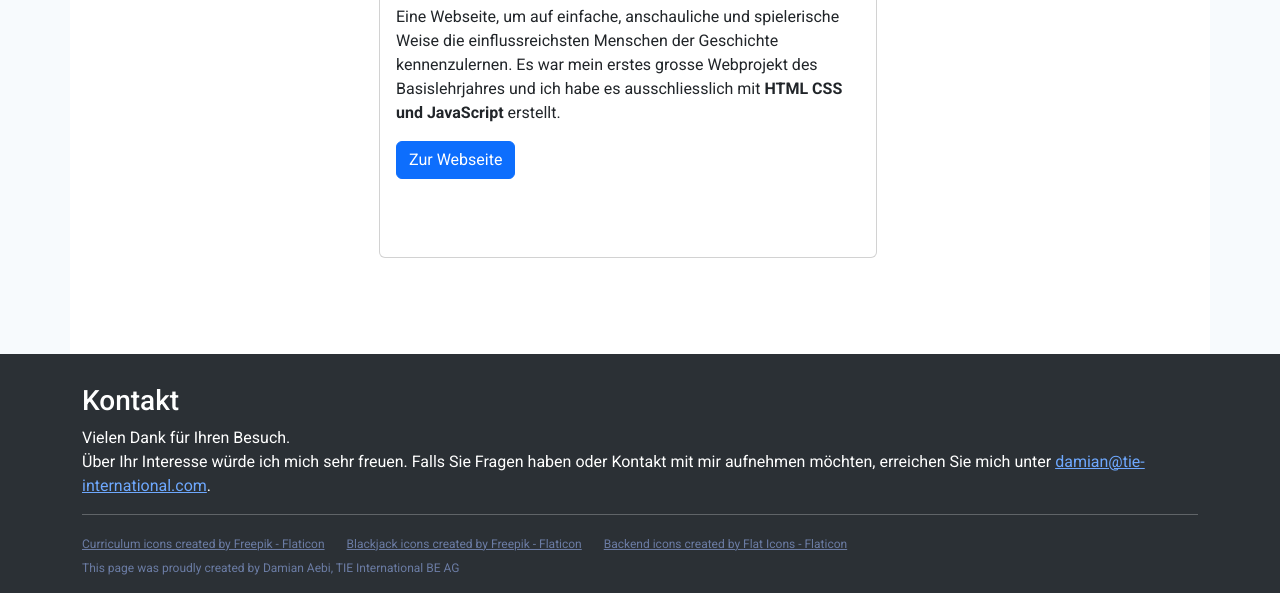
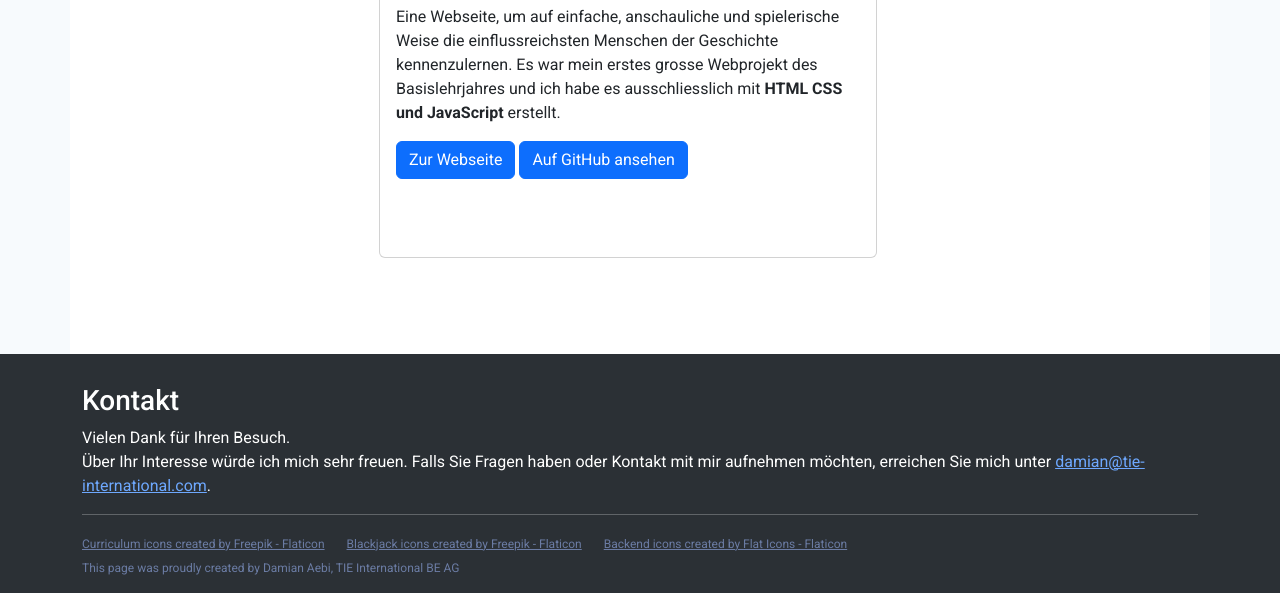
Before and after one commit to DamianAebi/DamianAebi.github.io, a plain HTML site: page index.html in a window 1280 px wide. Shown: the part 3233-3826 px from the top of the page. Drawn offline with nearby package versions, Linux system fonts and the light colour scheme.

Commit message:
github button ceo of the world

```diff
--- a/index.html
+++ b/index.html
@@ -253,6 +253,7 @@
                 <p class="card-text">Eine Webseite, um auf einfache, anschauliche und spielerische Weise die einflussreichsten Menschen der Geschichte kennenzulernen.
                   Es war mein erstes grosse Webprojekt des Basislehrjahres und ich habe es ausschliesslich mit <b>HTML CSS und JavaScript</b> erstellt.</p>
                 <a href="COE/CEO_of_Earth.html" target="_blank" class="btn btn-primary">Zur Webseite</a>
+                <a href="https://github.com/DamianAebi/The-CEO-of-Earth" target="_blank" class="btn btn-primary">Auf GitHub ansehen</a>
               </div>
             </div>
           </div>
```
